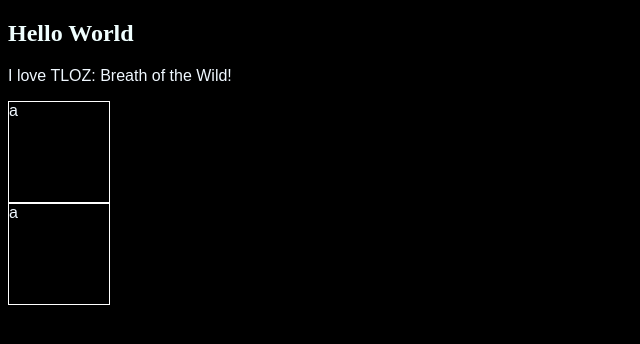
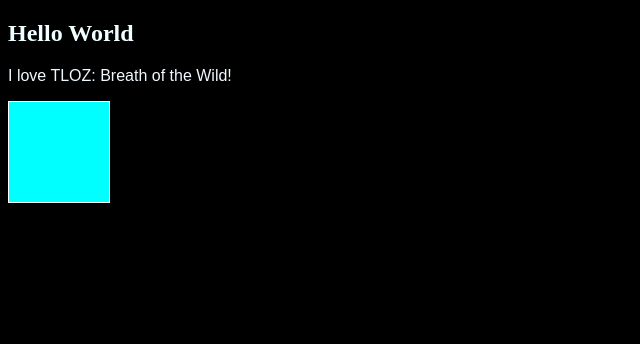
Before and after one commit to VayuSedition/VayuSedition.github.io, a plain HTML site: page index.html in a window 1280 px wide. Shown: the whole page, without its empty margins (0-640 px from the left). Drawn offline with Linux system fonts and the light colour scheme.

Commit message:
Boxes colour correction

```diff
--- a/index.css
+++ b/index.css
@@ -11,4 +11,5 @@ h2 {
   height: 100px;
   width: 100px;
   border: 1px solid white;
+  background-color: aqua;
 }
--- a/index.html
+++ b/index.html
@@ -8,8 +8,8 @@
         <div>
             <h2>Hello World</h2>
             <p>I love TLOZ: Breath of the Wild!</p>
-            <div class="blueBox">a</div>
-            <div class="blueBox">a</div>
+            <div class="blueBox"></div>
+            <div class="redBox"></div>
         </div>
     </body>
 </html>
```
